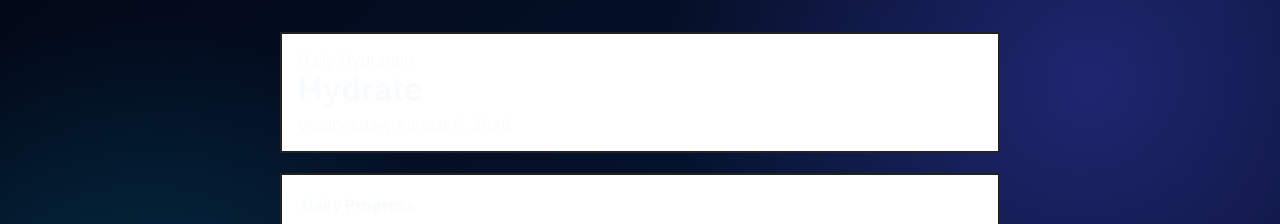
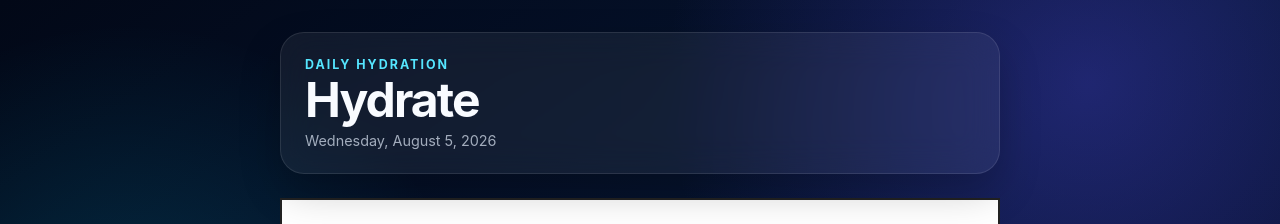
Before and after one commit to UBSDFS/hydrate, a React (Create React App) app in the folder water-intake-tracker/: page / in a window 1280 px wide. Shown: the top 224 px of the page. Built offline with nearby package versions, Linux system fonts and the light colour scheme.

Commit message:
style: apply glassmorphism to header

```diff
--- a/water-intake-tracker/src/App.css
+++ b/water-intake-tracker/src/App.css
@@ -56,20 +56,36 @@ input {
   display: flex;
   justify-content: space-between;
   align-items: center;
-  margin-bottom: 20px;
-  padding: 16px;
-  border: 2px solid #222;
-  background: #fff;
+  margin-bottom: 24px;
+  padding: 24px;
+  border: 1px solid rgba(255, 255, 255, 0.1);
+  border-radius: 24px;
+  background: rgba(255, 255, 255, 0.06);
+  box-shadow: 0 18px 40px rgba(0, 0, 0, 0.22);
+  backdrop-filter: blur(18px);
 }
 
 .app-header h1 {
-  margin: 0 0 6px;
+  margin: 4px 0 8px;
+  font-size: clamp(2rem, 5vw, 3rem);
+  line-height: 1;
+  letter-spacing: -0.04em;
 }
 
-.app-header p {
+.header-subtitle {
   margin: 0;
+  color: #55e6ff;
+  font-size: 0.78rem;
+  font-weight: 700;
+  letter-spacing: 0.16em;
+  text-transform: uppercase;
 }
 
+.header-date {
+  margin: 0;
+  color: rgba(232, 241, 255, 0.68);
+  font-size: 0.9rem;
+}
 .water-icon {
   display: grid;
   place-items: center;
```
